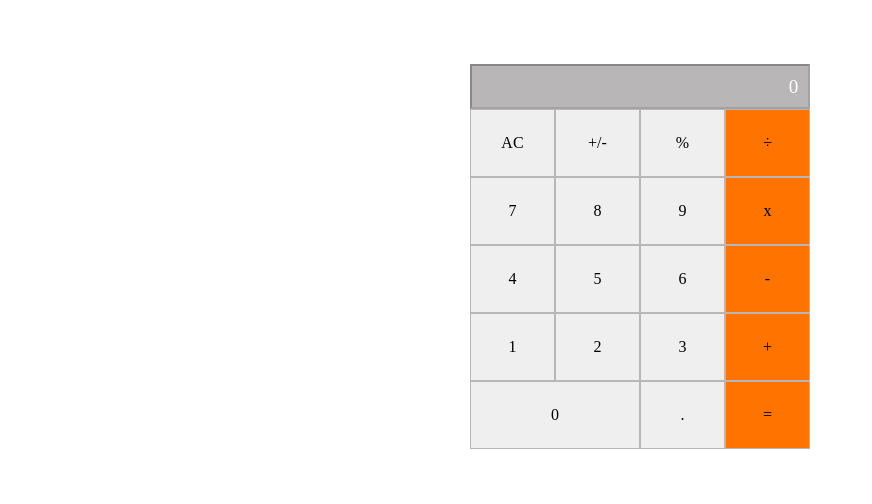
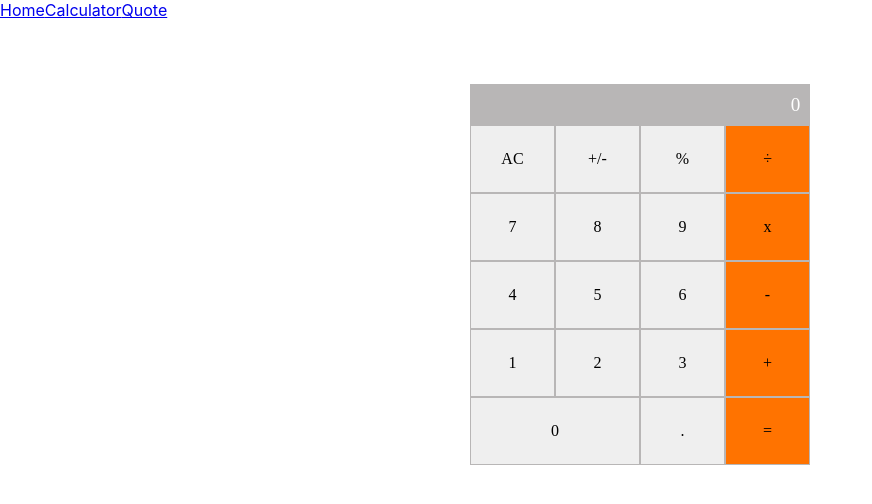
Before and after one commit to NabilHY/math-magician, a React (Create React App) app: page /calculator in a window 1280 px wide. Shown: the top 504 px of the page, without its empty margins (0-872 px from the left). Built offline with nearby package versions, Linux system fonts and the light colour scheme.

Commit message:
Add links

```diff
--- a/package.json
+++ b/package.json
@@ -8,7 +8,7 @@
     "@testing-library/user-event": "^13.5.0",
     "react": "^18.1.0",
     "react-dom": "^18.1.0",
-    "react-router-dom": "^6.3.0",
+    "react-router-dom": "^6.0.0",
     "react-scripts": "5.0.1",
     "web-vitals": "^2.1.4"
   },
--- a/src/App.js
+++ b/src/App.js
@@ -1,18 +1,22 @@
 import React from 'react';
-import { Routes, Route } from 'react-router-dom';
+import { Routes, Route, BrowserRouter } from 'react-router-dom';
 import './App.css';
-import Calculator from './component/calculator';
-import Home from './component/home';
-import Quote from './component/quote';
+import Calculator from './component/Calculator';
+import Home from './component/Home';
+import Quote from './component/Quote';
+import NavBar from './component/Navbar';
 
 class App extends React.PureComponent {
   render() {
     return (
-      <Routes>
-        <Route path="/" element={<Home />} />
-        <Route path="quote" element={<Quote />} />
-        <Route path="calculator" element={<Calculator className="App" />} />
-      </Routes>
+      <BrowserRouter>
+        <NavBar />
+        <Routes>
+          <Route path="/" element={<Home />} />
+          <Route path="quote" element={<Quote />} />
+          <Route path="calculator" element={<Calculator className="App" />} />
+        </Routes>
+      </BrowserRouter>
     );
   }
 }
--- /dev/null
+++ b/src/component/Navbar.js
@@ -0,0 +1,11 @@
+import { Link } from 'react-router-dom';
+
+const NavBar = () => (
+  <nav>
+    <Link to="/">Home</Link>
+    <Link to="/calculator">Calculator</Link>
+    <Link to="/quote">Quote</Link>
+  </nav>
+);
+
+export default NavBar;
--- a/src/component/calculator.js
+++ b/src/component/calculator.js
@@ -1,37 +1,56 @@
-import React from 'react';
+import React, { useState } from 'react';
+import calculate from '../logic/calculate';
 import './styles.css';
 
-class Calculator extends React.PureComponent {
-  render() {
+function calculator() {
+  const initial = {
+    total: 0,
+    next: null,
+    operation: null,
+  };
+  const [calculator, setCalculator] = useState(initial);
+
+  const clickHandler = (e) => {
+    setCalculator((calculator) => ({
+      ...calculator,
+      ...calculate(calculator, e.target.name),
+    }));
+  };
+  const { total, next, operation } = calculator;
   return (
     <section className="component">
       <div className="calc">
-          <input value="0" type="number" className="display" disabled />
+        <div className="display">
+          {next}
+          {' '}
+          {operation}
+          {' '}
+          {total}
+        </div>
         <div className="buttons">
-            <button type="button" className="btn">AC</button>
-            <button type="button" className="btn">+/-</button>
-            <button type="button" className="btn">%</button>
-            <button type="button" className="btn methods">÷</button>
-            <button type="button" className="btn">7</button>
-            <button type="button" className="btn">8</button>
-            <button type="button" className="btn">9</button>
-            <button type="button" className="btn methods">x</button>
-            <button type="button" className="btn">4</button>
-            <button type="button" className="btn">5</button>
-            <button type="button" className="btn">6</button>
-            <button type="button" className="btn methods">-</button>
-            <button type="button" className="btn">1</button>
-            <button type="button" className="btn">2</button>
-            <button type="button" className="btn">3</button>
-            <button type="button" className="btn methods">+</button>
-            <button type="button" className="btn span-2">0</button>
-            <button type="button" className="btn">.</button>
-            <button type="button" className="btn methods">=</button>
+          <button onClick={clickHandler} name="AC" type="button" className="btn">AC</button>
+          <button onClick={clickHandler} name="+/-" type="button" className="btn">+/-</button>
+          <button onClick={clickHandler} name="%" type="button" className="btn">%</button>
+          <button onClick={clickHandler} name="÷" type="button" className="btn methods">÷</button>
+          <button onClick={clickHandler} name="7" type="button" className="btn">7</button>
+          <button onClick={clickHandler} name="8" type="button" className="btn">8</button>
+          <button onClick={clickHandler} name="9" type="button" className="btn">9</button>
+          <button onClick={clickHandler} name="x" type="button" className="btn methods">x</button>
+          <button onClick={clickHandler} name="4" type="button" className="btn">4</button>
+          <button onClick={clickHandler} name="5" type="button" className="btn">5</button>
+          <button onClick={clickHandler} name="6" type="button" className="btn">6</button>
+          <button onClick={clickHandler} name="-" type="button" className="btn methods">-</button>
+          <button onClick={clickHandler} name="1" type="button" className="btn">1</button>
+          <button onClick={clickHandler} name="2" type="button" className="btn">2</button>
+          <button onClick={clickHandler} name="3" type="button" className="btn">3</button>
+          <button onClick={clickHandler} name="+" type="button" className="btn methods">+</button>
+          <button onClick={clickHandler} name="0" type="button" className="btn span-2">0</button>
+          <button onClick={clickHandler} name="." type="button" className="btn">.</button>
+          <button onClick={clickHandler} name="=" type="button" className="btn methods">=</button>
         </div>
       </div>
     </section>
   );
 }
-}
 
-export default Calculator;
+export default calculator;
--- a/src/index.js
+++ b/src/index.js
@@ -1,14 +1,11 @@
 import React from 'react';
 import ReactDOM from 'react-dom/client';
-import { BrowserRouter } from 'react-router-dom';
 import './index.css';
 import App from './App';
 
 const root = ReactDOM.createRoot(document.getElementById('root'));
 root.render(
   <React.StrictMode>
-    <BrowserRouter>
-      <App />
-    </BrowserRouter>
+    <App />
   </React.StrictMode>,
 );
```
Also changed, not shown: 1 other file (tests, documents, lock files or other folders). Lines whose indentation alone changed are shown as unchanged.
